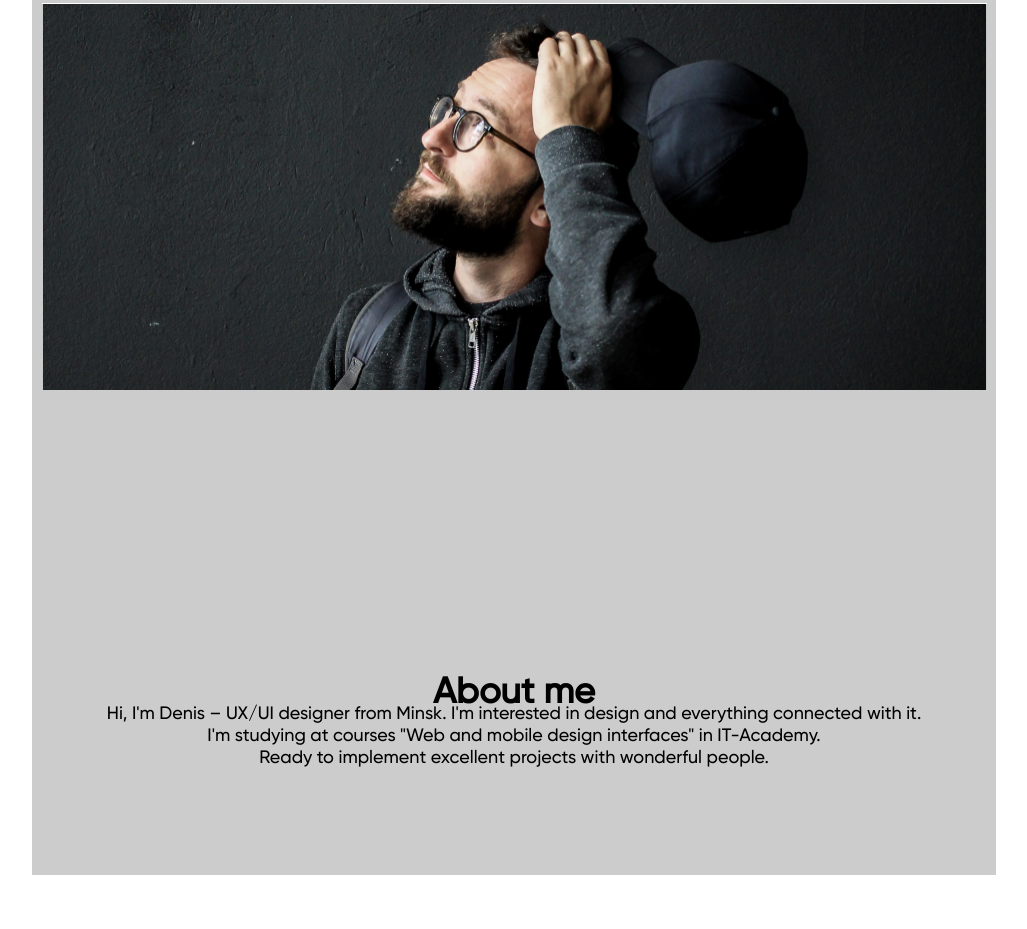
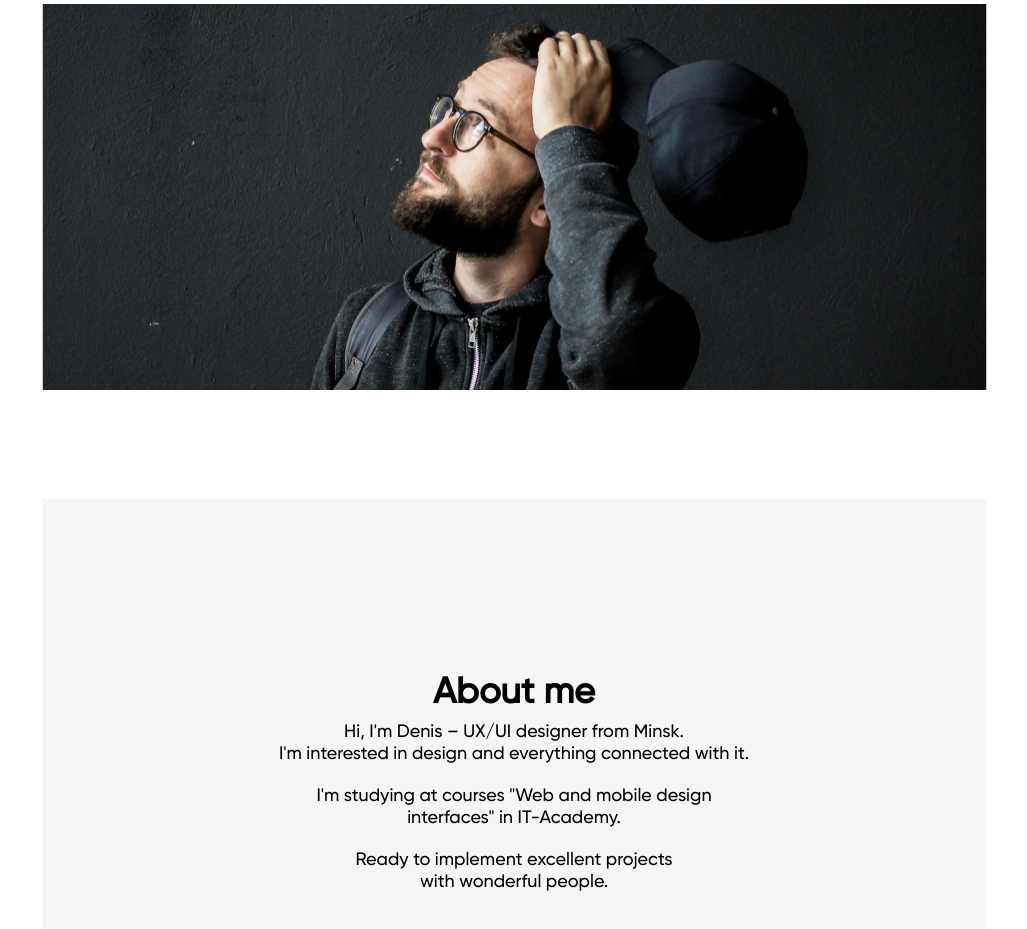
Before and after one commit to DavudGan/Practice_1, a plain HTML site: page html.html in a window 1280 px wide. Shown: the part 275-1204 px from the top of the page, without its empty margins (126-1153 px from the left). Before the commit the page ends 1150 px from the top, so only its background shows below. Drawn offline with Linux system fonts and the light colour scheme.

Commit message:
about_me_commit_2_finishes

```diff
--- a/css/styles.css
+++ b/css/styles.css
@@ -30,7 +30,7 @@ a{
 
 
 .container{
-    background-color: #ccc;
+    /* background-color: #ccc; */
     max-width: 964px;
     margin: 0 auto;
     padding: 0 10px;
@@ -107,8 +107,14 @@ body{
     flex-direction: column;
     flex-wrap: wrap;
     align-content: space-around;
+    background: #F6F6F6;
 }
 
 .p__skills{
     text-align: center;
+    padding-bottom: 20px;
 }
+
+.h1_skills{
+    padding-bottom: 18px;
+}
--- a/html.html
+++ b/html.html
@@ -53,10 +53,10 @@
                     </div>
                 </div>
                 <div class="skills">
-                    <h1 class="p__skills">About me</h1>
-                    <p class="p__skill">Hi, I'm Denis – UX/UI designer from Minsk. I'm interested in design and everything connected with it.</p>
-                    <p class="p__skills">I'm studying at courses "Web and mobile design interfaces" in IT-Academy.</p>
-                    <p class="p__skills">Ready to implement excellent projects with wonderful people.</p>
+                    <h1 class="p__skills h1_skills">About me</h1>
+                    <p class="p__skills">Hi, I'm Denis – UX/UI designer from Minsk.<br>I'm interested in design and everything connected with it.</p>
+                    <p class="p__skills">I'm studying at courses "Web and mobile design<br>interfaces" in IT-Academy.</p>
+                    <p class="p__skills">Ready to implement excellent projects<br>with wonderful people.</p>
                 </div>
             </div>
         </main>
```
